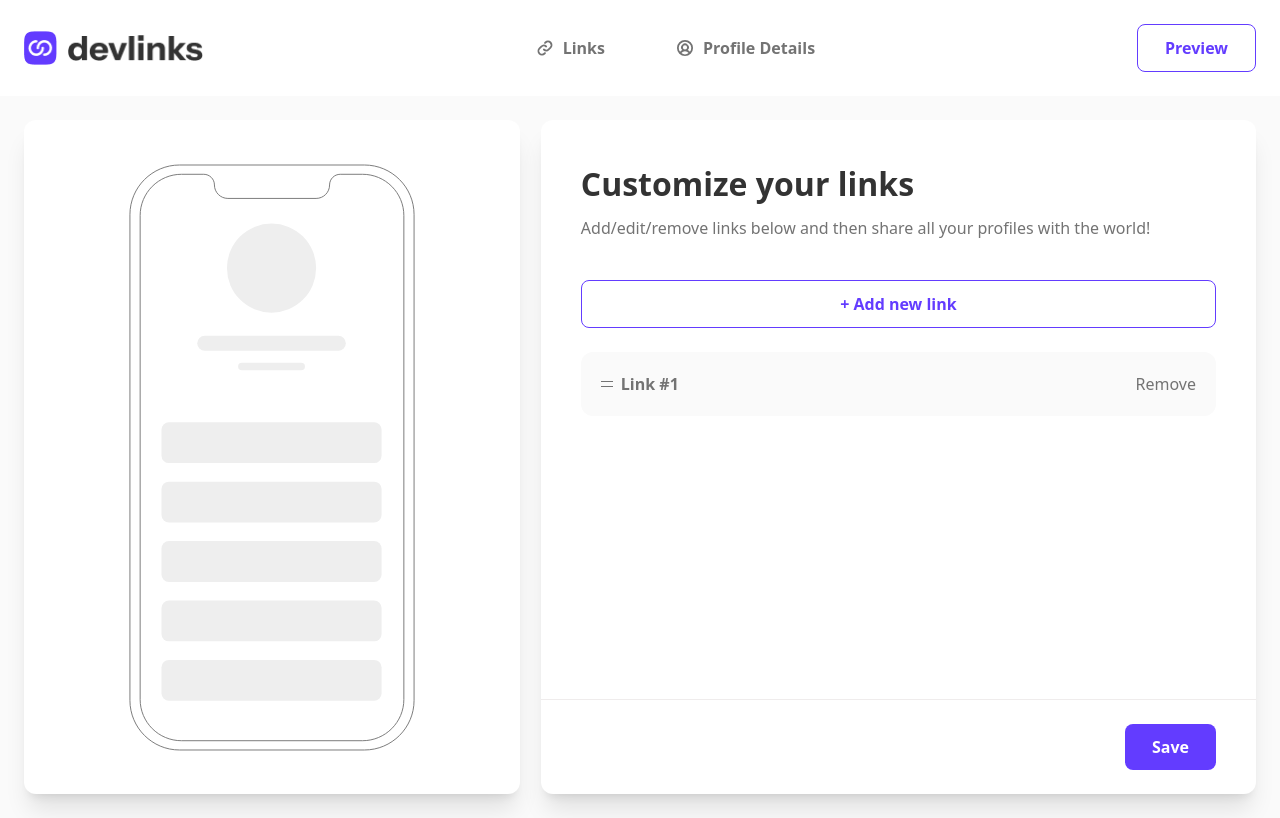
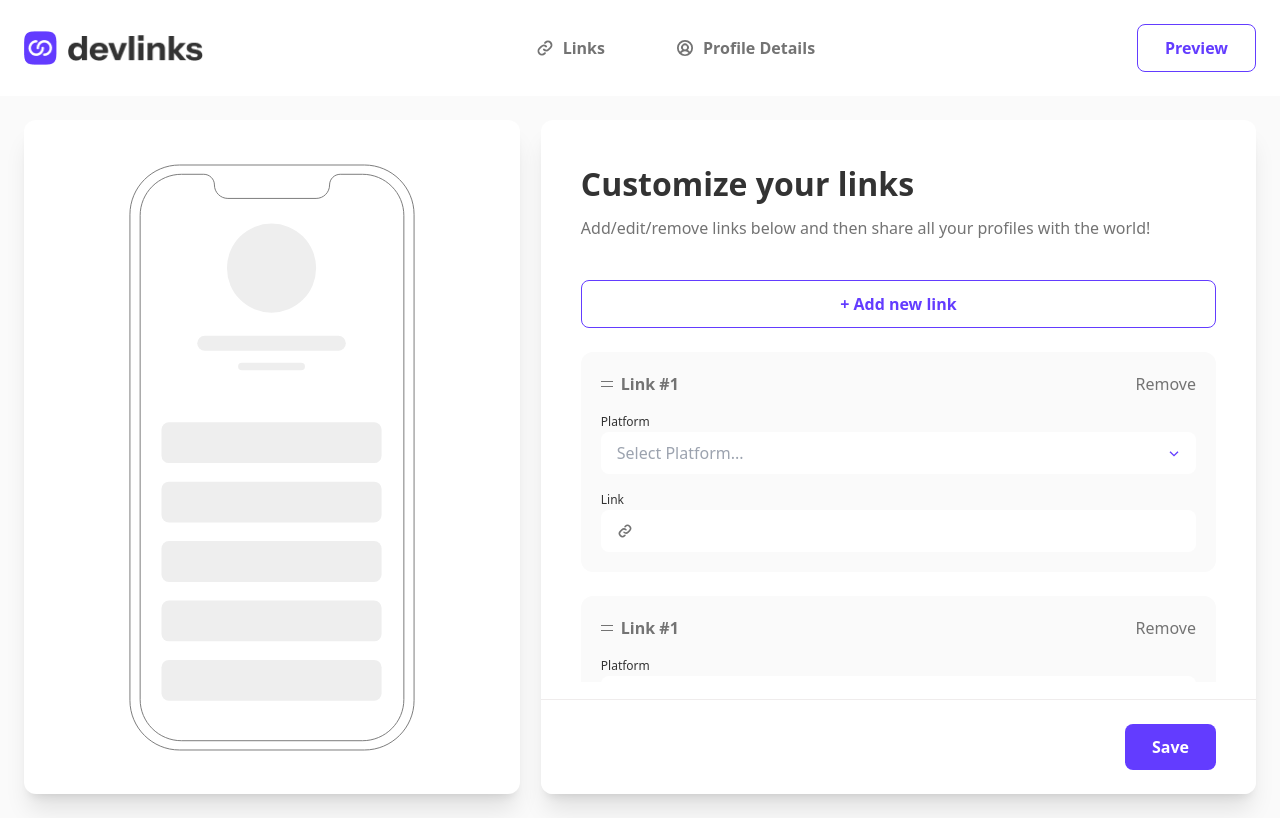
Before and after one commit to KhatunaGG/link-sharing-app-client, a Next.js app: page /dashboard in a window 1280 px wide. Built offline with nearby package versions, Linux system fonts and the light colour scheme.

Commit message:
fixed: linkItem, added: platform mapping

```diff
--- /dev/null
+++ b/src/app/commons/data.ts
@@ -0,0 +1,16 @@
+export const platformData = [
+  "Github",
+  "Frontend Mentor",
+  "Twitter",
+  "LinkedIn",
+  "YouTube",
+  "Facebook",
+  "Twitch",
+  "Dev.to",
+  "Codewars",
+  "Codepen",
+  "freeCodeCamp",
+  "GitLab",
+  "Hashnode",
+  "Stack Overflow",
+];
--- a/src/app/components/__molecules/index.ts
+++ b/src/app/components/__molecules/index.ts
@@ -1,3 +1,4 @@
 export { default as Logo } from './logo/Logo'
 export { default as OtpCodeModal } from './otpCodeModal/OtpCodeModal'
 export { default as Title } from './title/Title'
+export { default as Input } from './input/Input'
--- /dev/null
+++ b/src/app/components/__molecules/input/Input.tsx
@@ -0,0 +1,32 @@
+import Image from "next/image";
+
+const Input = () => {
+  return (
+    <div className="w-full">
+      <label
+        htmlFor="link"
+        className="text-[#333333] text-xs font-normal leading-[18px]"
+      >
+        Link
+      </label>
+
+      <div className="w-full relative">
+        <input
+          type="text"
+          className="w-full text-[#333333] text-base font-normal leading-[18px] py-3 pl-4 rounded-[8px] outline-none "
+        />
+
+        <Image
+          src={"/assets/icons/icon-link.svg"}
+          alt={"logo"}
+          width={16}
+          height={16}
+          sizes="(max-width: 768px) 16px, 16px"
+          className="absolute top-1/2 left-4 z-10 transform -translate-y-1/2"
+        />
+      </div>
+    </div>
+  );
+};
+
+export default Input;
--- a/src/app/components/__organism/index.ts
+++ b/src/app/components/__organism/index.ts
@@ -12,3 +12,4 @@ export { default as Links } from "./links/Links";
 export { default as ProfileSection } from "./profileSection/ProfileSection";
 export { default as LinkItem } from "./linkItem/LinkItem";
 export { default as EmptyLinkPage } from "./emptyLinkPage/EmptyLinkPage";
+export { default as Select } from "./select/Select";
--- a/src/app/components/__organism/linkItem/LinkItem.tsx
+++ b/src/app/components/__organism/linkItem/LinkItem.tsx
@@ -1,4 +1,6 @@
 import Image from "next/image";
+import Select from "../select/Select";
+import { Input } from "../../__molecules";
 
 const LinkItem = () => {
   return (
@@ -19,15 +21,12 @@ const LinkItem = () => {
           </p>
         </div>
 
-        <p className="text-base font-normal leading-[24px] text-[#737373]">Remove</p>
+        <p className="text-base font-normal leading-[24px] text-[#737373]">
+          Remove
+        </p>
       </div>
-
-
-
-
-
-
-
+      <Select />
+      <Input />
     </section>
   );
 };
--- a/src/app/components/__organism/links/Links.tsx
+++ b/src/app/components/__organism/links/Links.tsx
@@ -1,5 +1,5 @@
 // import React from "react";
-// import Image from "next/image";
+// import LinkItem from "../linkItem/LinkItem";
 
 // const Links = () => {
 //   return (
@@ -21,25 +21,17 @@
 //               <button className="w-full rounded-[8px] border border-[#633CFF] py-[11px] text-base text-[#633CFF] font-semibold leading-[24px] hover:bg-[#EFEBFF] transition duration-300 ease-in-out md:px-[27px] md:py-[11px] ">
 //                 + Add new link
 //               </button>
-//               <div className="w-full py-[46px] flex flex-col items-center justify-center gap-10 bg-[#FAFAFA] rounded-[12px] md:py-[82.5px] lg:py-[62.5px]">
-//                 <div className="w-[249.53px] h-[160px] flex items-center justify-center relative">
-//                   <Image
-//                     src={"/assets/images/illustration-empty.svg"}
-//                     alt={"logo"}
-//                     fill
-//                     sizes="(max-width: 768px) 20px, 20px"
-//                   />
-//                 </div>
-//                 <div className="max-w-[488px] text-center space-y-6">
-//                     <h2 className="font-bold text-2xl md:text-[32px] leading-[48px] text-[#333333]">Let’s get you started</h2>
-//                     <p className="text-base text-[#737373] font-normal leading-[24px]">Use the “Add new link” button to get started. Once you have more than one link, you can reorder and edit them. We’re here to help you share your profiles with everyone!</p>
-//                 </div>
+//               {/* <EmptyLinkPage /> */}
+//               <div className="w-full bg-white flex flex-col gap-6">
+//               <LinkItem />
+//               <LinkItem />
 //               </div>
+
 //             </div>
 //           </div>
 //         </div>
 
-//         <div className="w-full ">
+//         <div className="w-full absolute bottom-0">
 //           <div className="w-full h-[1px] bg-[#efecec]" />
 //           <div className="w-full  flex items-center justify-end px-4 md:px-10 py-6 ">
 //             <button className="text-white w-full py-[11px] font-semibold bg-[#633CFF] flex items-center justify-center rounded-[8px] hover:bg-[#BEADFF] transition duration-300 ease-in-out md:w-max md:px-[27px] ">
@@ -54,15 +46,12 @@
 
 // export default Links;
 
-import React from "react";
-// import Image from "next/image";
-// import EmptyLinkPage from "../emptyLinkPage/EmptyLinkPage";
 import LinkItem from "../linkItem/LinkItem";
 
 const Links = () => {
   return (
     <section className="w-full ">
-      <div className="w-full h-full flex flex-col">
+      <form className="w-full h-full flex flex-col">
         <div className="flex flex-col gap-6 p-6 md:p-10">
           <div className="flex flex-col gap-10">
             <div className=" flex flex-col items-start gap-2">
@@ -80,20 +69,28 @@ const Links = () => {
                 + Add new link
               </button>
               {/* <EmptyLinkPage /> */}
-              <LinkItem />
+              <div className="w-full bg-white flex flex-col gap-6 overflow-y-auto max-h-[calc(100vh-470px)]">
+                <LinkItem />
+                <LinkItem />
+                <LinkItem />
+                <LinkItem />
+              </div>
             </div>
           </div>
         </div>
 
-        <div className="w-full absolute bottom-0">
+        <div className="w-full absolute bottom-0 overflow-hidden bg-white z-20">
           <div className="w-full h-[1px] bg-[#efecec]" />
           <div className="w-full  flex items-center justify-end px-4 md:px-10 py-6 ">
-            <button className="text-white w-full py-[11px] font-semibold bg-[#633CFF] flex items-center justify-center rounded-[8px] hover:bg-[#BEADFF] transition duration-300 ease-in-out md:w-max md:px-[27px] ">
+            <button
+              type="submit"
+              className="text-white w-full py-[11px] font-semibold bg-[#633CFF] flex items-center justify-center rounded-[8px] hover:bg-[#BEADFF] transition duration-300 ease-in-out md:w-max md:px-[27px] "
+            >
               Save
             </button>
           </div>
         </div>
-      </div>
+      </form>
     </section>
   );
 };
--- a/src/app/components/__organism/profileSection/ProfileSection.tsx
+++ b/src/app/components/__organism/profileSection/ProfileSection.tsx
@@ -1,4 +1,3 @@
-
 // import Image from "next/image";
 
 const ProfileSection = () => {
--- /dev/null
+++ b/src/app/components/__organism/select/Select.tsx
@@ -0,0 +1,71 @@
+"use client";
+import { platformData } from "@/app/commons/data";
+import Image from "next/image";
+
+const Select = () => {
+  const getIconName = (platform: string): string => {
+    const iconMap: { [key: string]: string } = {
+      "Dev.to": "devto",
+      "Frontend Mentor": "frontendmentor",
+      "Stack Overflow": "stackoverflow",
+    };
+    return iconMap[platform] || platform.toLowerCase();
+  };
+
+  return (
+    <div className="w-full">
+      <label
+        htmlFor="platform"
+        className="text-[#333333] text-xs font-normal leading-[18px]"
+      >
+        Platform
+      </label>
+
+      <div className="w-full relative">
+        <input
+          type="text"
+          className="w-full text-[#333333] text-base font-normal leading-[18px] py-3 pl-4 rounded-[8px] outline-none "
+          placeholder="Select Platform..."
+        />
+
+        <button className="px-4 py-2 flex items-center justify-center absolute right-0 top-0 z-10 transform translate-y-1/2">
+          <div className="w-[12px] h-[6px] flex items-center justify-center relative">
+            <Image
+              src={"/assets/icons/icon-chevron-down.svg"}
+              alt={"logo"}
+              fill
+            />
+          </div>
+        </button>
+
+        <div className="hidden w-full absolute left-0 right-0 z-10 top-[52px] bg-white  px-4 rounded-[8px] shadow-xl max-h-[200px] overflow-y-scroll">
+          {Object.values(platformData).map((platform, i, arr) => {
+            const isLastItem = i === arr.length - 1;
+            const iconName = getIconName(platform);
+
+            return (
+              <div
+                key={i}
+                className={`w-full flex items-center gap-3 py-3 ${
+                  !isLastItem ? "border-b border-b-[#D9D9D9]" : ""
+                } cursor-pointer`}
+              >
+                <Image
+                  src={`/assets/icons/select-icons/icon-${iconName}.svg`}
+                  alt={`${platform} icon`}
+                  width={16}
+                  height={16}
+                />
+                <div className="w-full text-[#333333] text-base font-normal leading-[18px]">
+                  {platform}
+                </div>
+              </div>
+            );
+          })}
+        </div>
+      </div>
+    </div>
+  );
+};
+
+export default Select;
```
Also changed, not shown: public/assets/icon-github-link-box.svg (added).
